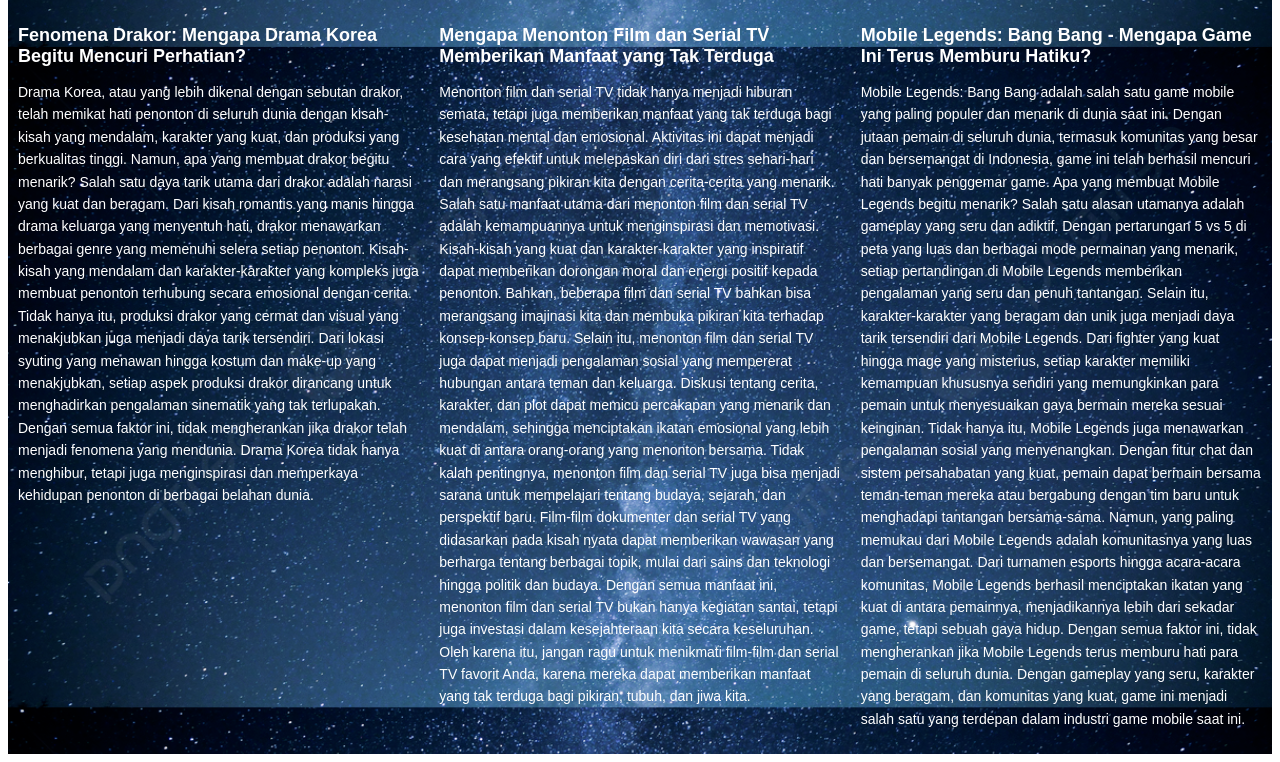
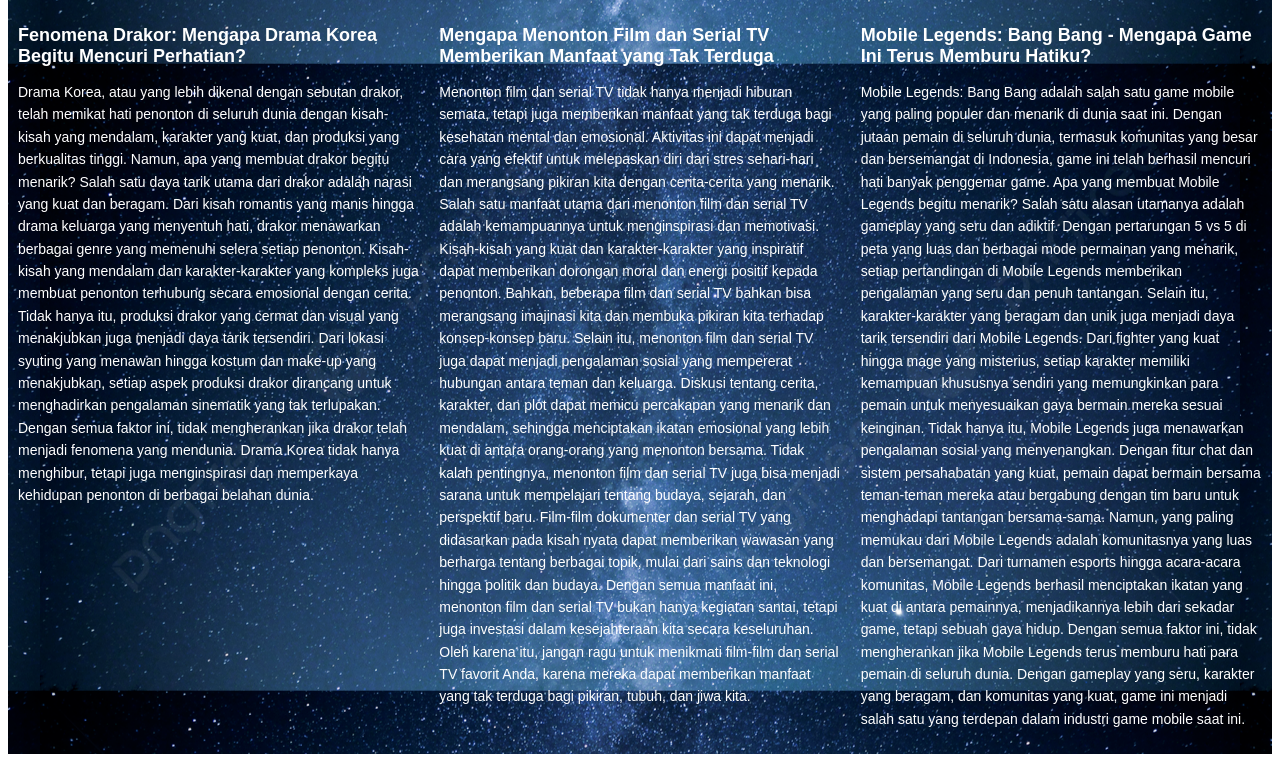
Before and after one commit to fiona0888/TIK2032-Project, a PHP site: page /blog.html in a window 1280 px wide. Shown: the part 72-834 px from the top of the page. Run offline with PHP 8.4, Linux system fonts and the light colour scheme.

Commit message:
Update menu.css

```diff
--- a/menu.css
+++ b/menu.css
@@ -47,8 +47,7 @@
 
 main {
     background-image: url('background.jpg');
-    background-size: 100%;
-    background-repeat: repeat;
+    background-size: auto;
     background-position: center;
     display: flex;
     justify-content: space-between; /* Mengatur konten utama di tengah */
```
